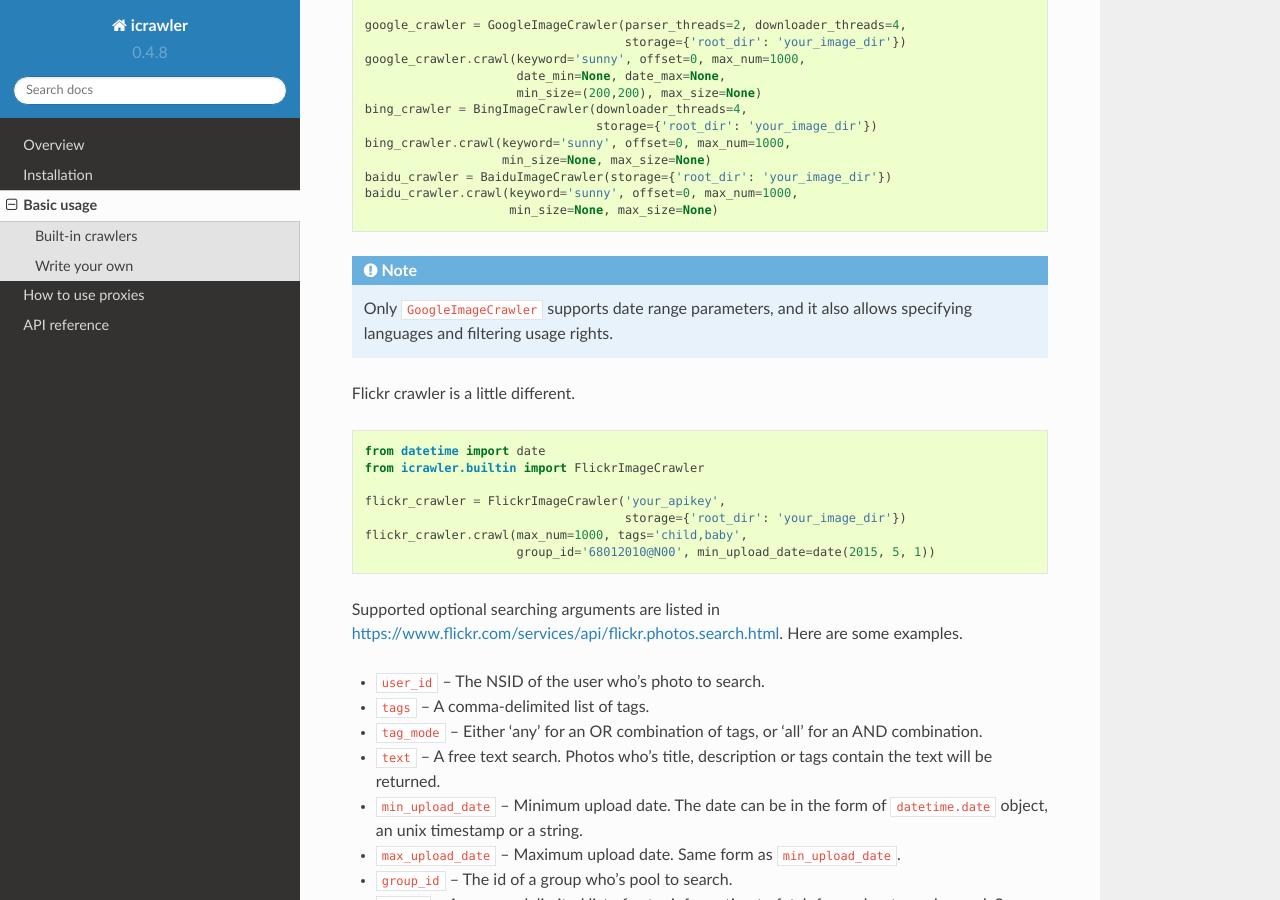
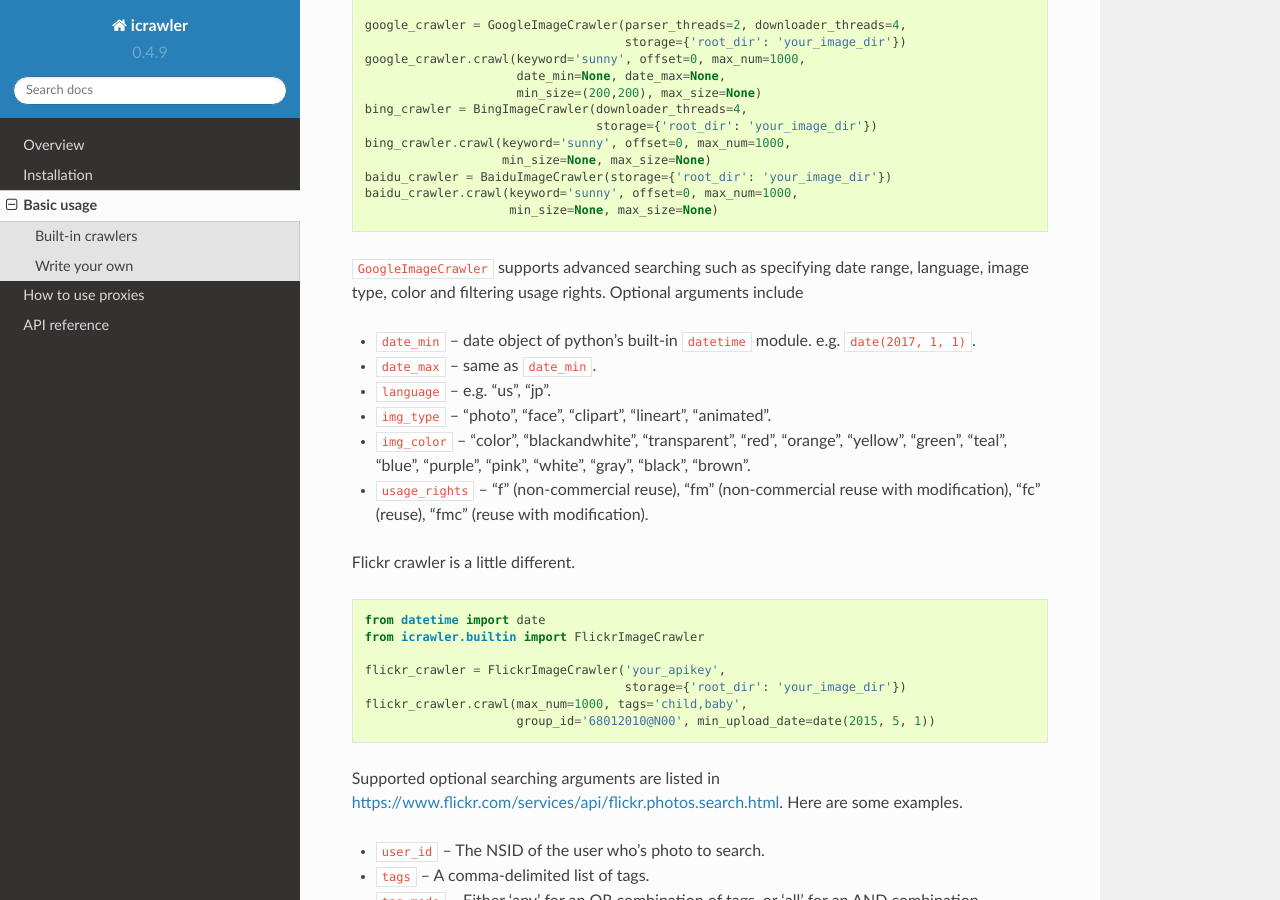
Before and after one commit to hellock/icrawler, a Sphinx documentation site: the page built from docs/usage.rst, in a window 1280 px wide and 900 px high, scrolled down 533 px. Built offline with Sphinx 7.4.7 and the Read the Docs theme 2.0.0, drawn with Linux system fonts in a browser that asks for light colours.

Commit message:
add docs

```diff
--- a/docs/usage.rst
+++ b/docs/usage.rst
@@ -33,7 +33,16 @@ engine crawlers have similar interfaces.
     baidu_crawler.crawl(keyword='sunny', offset=0, max_num=1000,
                         min_size=None, max_size=None)
 
-.. note:: Only ``GoogleImageCrawler`` supports date range parameters, and it also allows specifying languages and filtering usage rights.
+``GoogleImageCrawler`` supports advanced searching such as specifying
+date range, language, image type, color and filtering usage rights.
+Optional arguments include
+
+- ``date_min`` -- date object of python's built-in ``datetime`` module. e.g. ``date(2017, 1, 1)``.
+- ``date_max`` -- same as ``date_min``.
+- ``language`` -- e.g. "us", "jp".
+- ``img_type`` -- "photo", "face", "clipart", "lineart", "animated".
+- ``img_color`` -- "color", "blackandwhite", "transparent", "red", "orange", "yellow", "green", "teal", "blue", "purple", "pink", "white", "gray", "black", "brown".
+- ``usage_rights`` -- "f" (non-commercial reuse), "fm" (non-commercial reuse with modification), "fc" (reuse), "fmc" (reuse with modification).
 
 Flickr crawler is a little different.
 
--- a/icrawler/version.py
+++ b/icrawler/version.py
@@ -1 +1 @@
-__version__ = '0.4.8'
+__version__ = '0.4.9'
```
Also changed, not shown: 1 other file.
